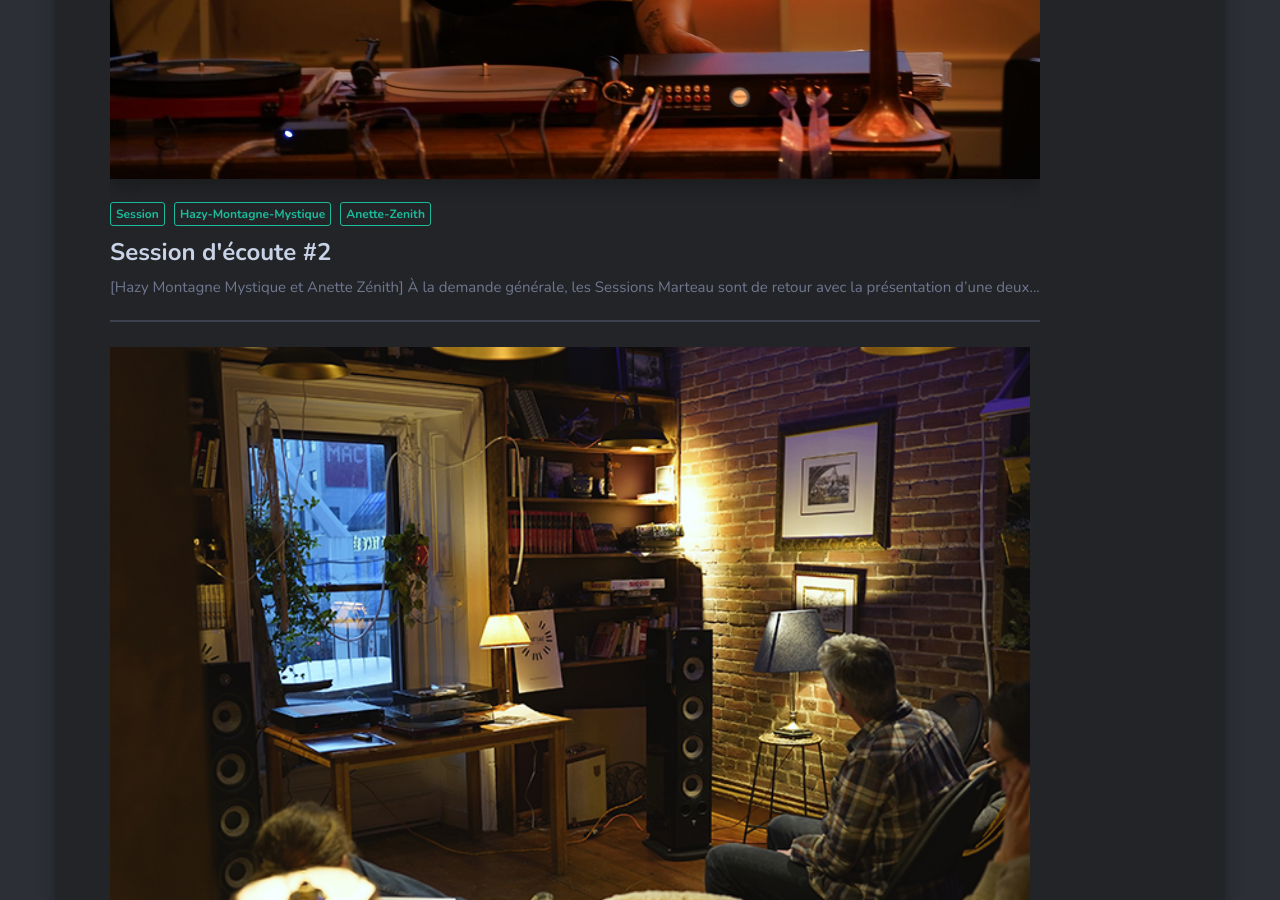
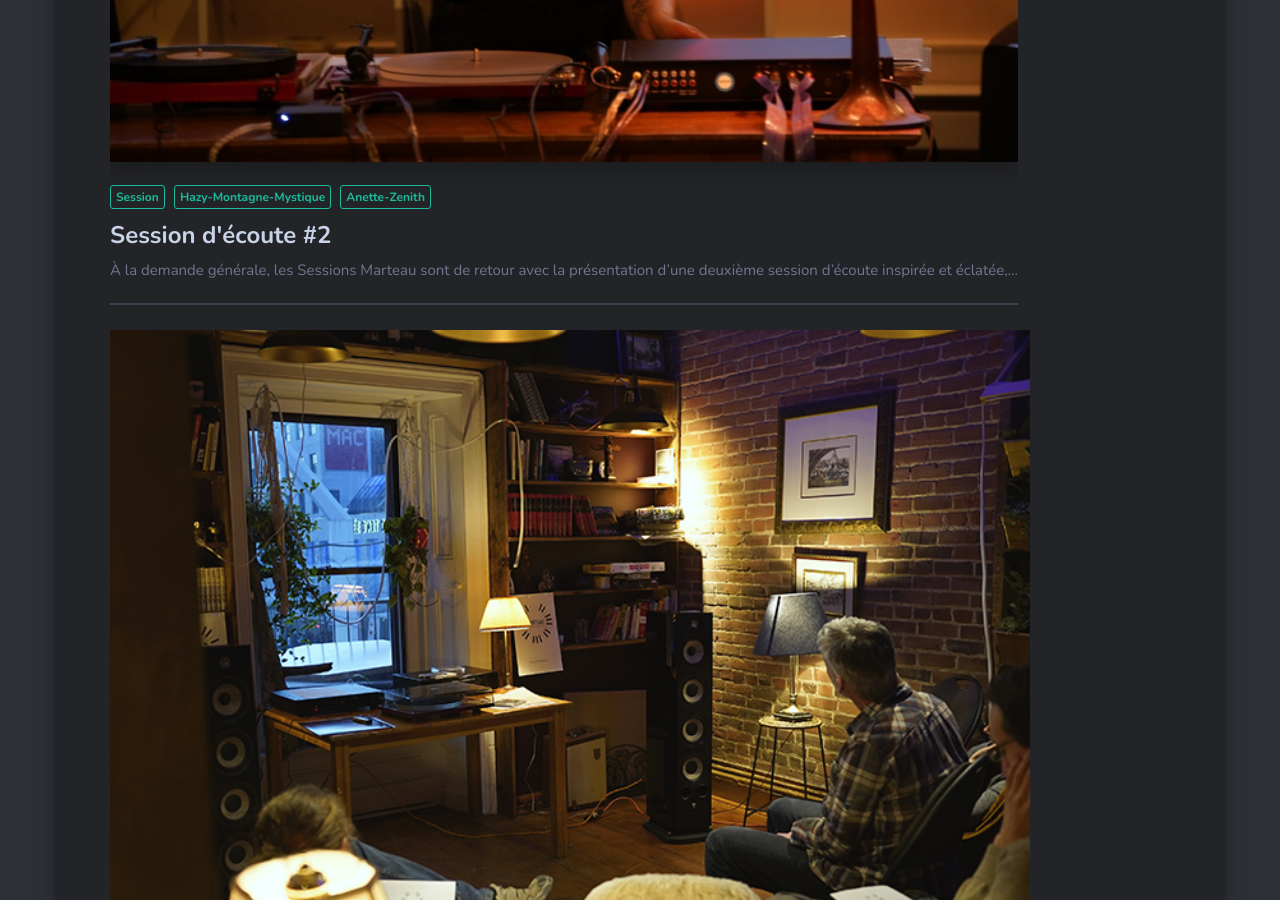
Before and after one commit to sessions-marteau/sessions-marteau-2.github.io, a Jekyll site: the page built from _pages/sessions-passes.md, in a window 1280 px wide and 900 px high, scrolled down 6695 px. Built offline with Jekyll 4.4.1, drawn with Linux system fonts in a browser that asks for light colours; nearby versions of some CDN libraries.

Commit message:
Update 2019-06-12-session-2.md

```diff
--- a/_posts/2019-06-12-session-2.md
+++ b/_posts/2019-06-12-session-2.md
@@ -8,7 +8,7 @@
   - anette-zenith
 ---
 
-[Hazy Montagne Mystique et Anette Zénith] À la demande générale, les Sessions Marteau sont de retour avec la présentation d’une deuxième session d’écoute inspirée et éclatée, que les audiophiles et autres passionnés de découvertes musicales ne voudront pas rater!
+À la demande générale, les Sessions Marteau sont de retour avec la présentation d’une deuxième session d’écoute inspirée et éclatée, que les audiophiles et autres passionnés de découvertes musicales ne voudront pas rater!
 
 La Session se tiendra le jeudi 20 juin à 19h à l’espace La lumière, situé au 7080, rue Alexandra, #506, Montréal. Les portes ouvrent à 18h30.
 
```
